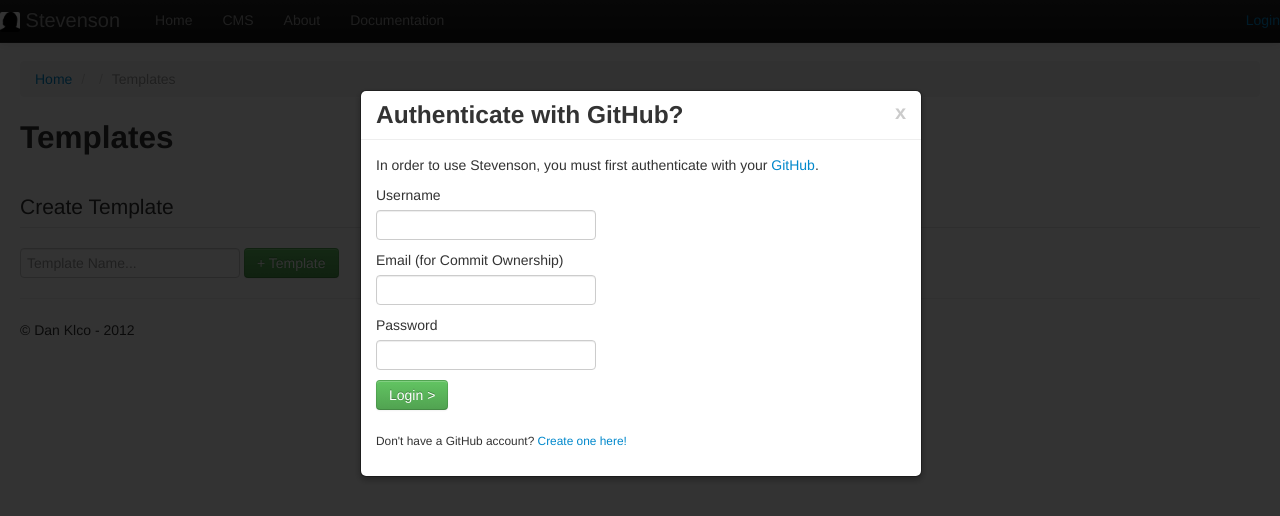
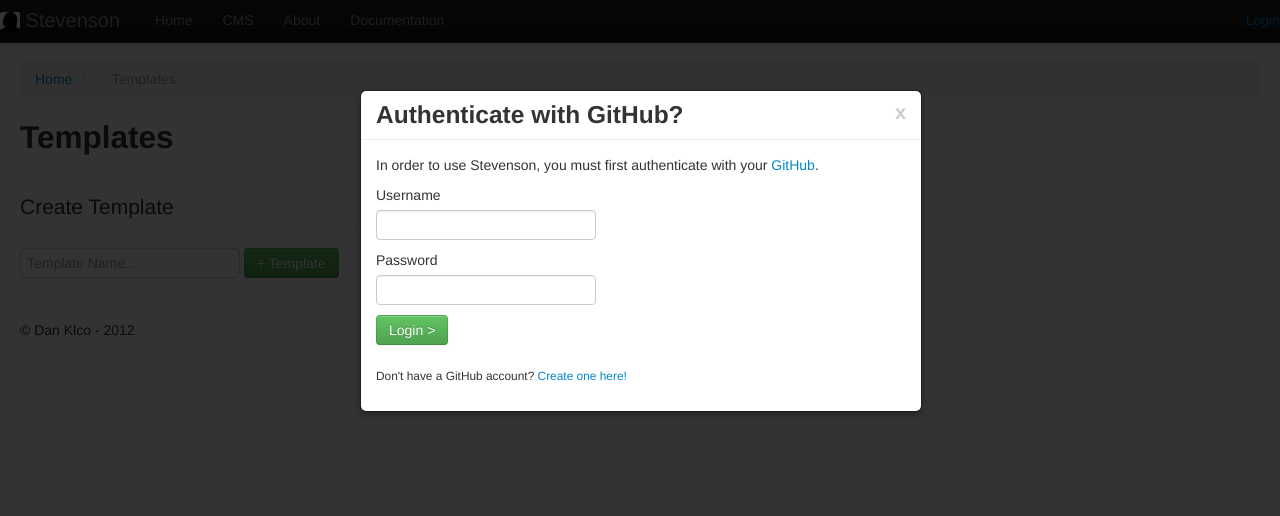
Before and after one commit to pmadril/CohortExEditor, a Jekyll site: the page built from cms/templates.html, in a window 1280 px wide. Shown: the top 516 px of the page. Built offline with Jekyll 4.4.1, drawn with Linux system fonts in a browser that asks for light colours; nearby versions of some CDN libraries; some of the changed lines change nothing that is shown.

Commit message:
Removing the email

```diff
--- a/_includes/login.html
+++ b/_includes/login.html
@@ -12,8 +12,6 @@
 		<form id="login">
 			<label for="username">Username</label>
 			<input type="text" id="username" name="username" />
-			<label for="email">Email (for Commit Ownership)</label>
-			<input type="text" id="email" name="email" />
 			<label for="password">Password</label>
 			<input type="password" id="password" name="password" /><br/>
 			<input type="submit" class="btn btn-success" value="Login &gt;" />
@@ -34,7 +32,6 @@
 			Stevenson.Account.clear();
 			Stevenson.Account.username = $('#username').val();
 			Stevenson.Account.password = $('#password').val();
-			Stevenson.Account.email = $('#email').val();
 
 			Stevenson.repo.login({
 				error: function(message){
--- a/js/Stevenson.js
+++ b/js/Stevenson.js
@@ -5,7 +5,6 @@
 	Account: {
 		authenticated : false,
 		branch : '',
-		email: '',
 		favoriteRepos : [],
 		name : '',
 		password : '',
@@ -17,7 +16,6 @@
 		clear : function() {
 			Stevenson.Account.authenticated = false;
 			Stevenson.Account.branch = '';
-			Stevenson.Account.email = '';
 			Stevenson.Account.favoriteRepos = [];
 			Stevenson.Account.name = '';
 			Stevenson.Account.password = '';
@@ -327,7 +325,6 @@
 			return new Github({
 				username : Stevenson.Account.username,
 				password : Stevenson.Account.password,
-				email : Stevenson.Account.email,
 				auth : "basic"
 			});
 		},
--- a/js/github-api.js
+++ b/js/github-api.js
@@ -29,6 +29,8 @@
   var Github = function(options) {
 
     var ghOptions = options;
+
+
 
     // HTTP Request Abstraction
     // =======
@@ -113,6 +115,15 @@
 
       this.orgs = function(cb) {
         _request("GET", "/user/orgs", null, function(err, res) {
+          cb(err, res);
+        });
+      };
+
+      // List user emails
+      // -------
+
+      this.emails = function(cb) {
+        _request("GET", "/user/emails", null, function(err, res) {
           cb(err, res);
         });
       };
@@ -414,6 +425,7 @@
       // -------
 
       this.commit = function(parent, tree, message, cb) {
+      	var doCommit = function(parent, tree, message, cb){
 			var data = {
 			  "message": message,
 			  "author": {
@@ -431,6 +443,21 @@
 			  if (err) return cb(err);
 			  cb(null, res.sha);
 			});
+		}
+
+      	if(!ghOptions.email){
+      		// Populate the email account to use
+			new Github.User().emails(function(err,emails){
+				emails.forEach(function(email){
+					if(email.primary){
+						ghOptions.email = email.email;
+					}
+				});
+				doCommit(parent, tree, message, cb);
+			});
+      	} else {
+      		doCommit(parent, tree, message, cb);
+      	}
       };
 
       // Update the reference of your head to point to the new commit SHA
@@ -773,6 +800,7 @@
     this.getGist = function(id) {
       return new Github.Gist({id: id});
     };
+
   };
 
 
```
Lines whose indentation alone changed are shown as unchanged.
